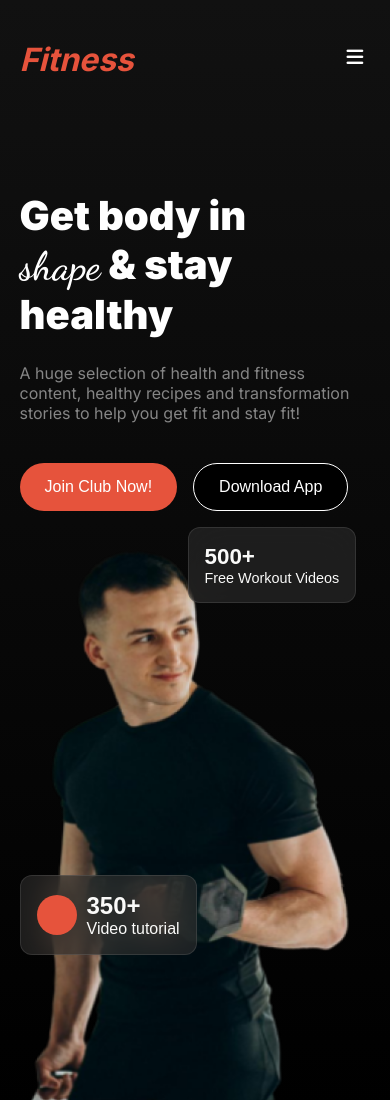
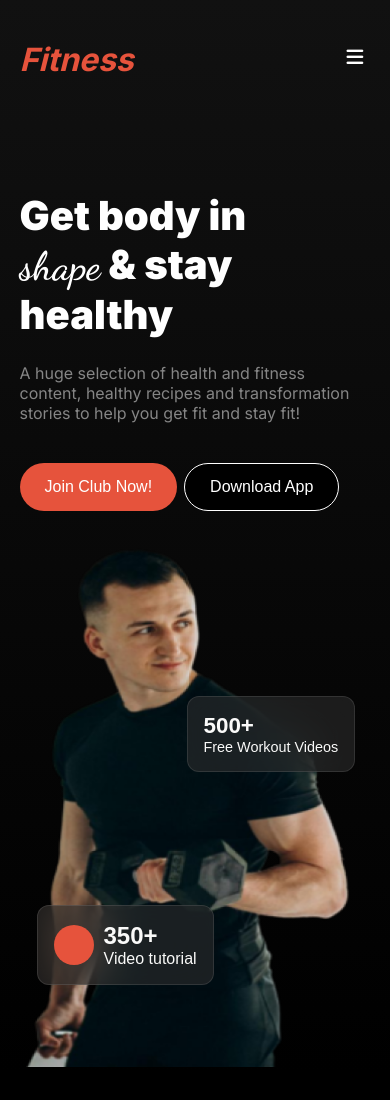
Before and after one commit to nafisa180205/fitness-website-responsive, a plain HTML site: page index.html in a window 390 px wide. Shown: the top 1100 px of the page. Drawn offline with Linux system fonts and the light colour scheme.

Commit message:
Finished

```diff
--- a/style/style.css
+++ b/style/style.css
@@ -180,11 +180,11 @@ header{
 }
 
 
-.right-box{
+.banner-container .right-box{
     width: 50%;
     position: relative;
     width: 349px;
-    height: 580px;
+    /* height: 580px; */
 }
 
 
@@ -892,6 +892,15 @@ footer{
     }
     .banner-container .right-box{
         width: 100%;
+
+    }
+    .banner-container .right-box img{
+        height: 540px;
+    }
+
+
+    .banner-container .left-box .btn{
+        gap:7px;
     }
     .banner-container .left-box h1{
         font-size: 2.5rem;
@@ -899,8 +908,8 @@ footer{
 
     .button-top{
 
-        left: 168px;
-        top: 0px;
+        left: 167px;
+        top: 169px;
         padding: 1rem ;
     }
 
@@ -912,8 +921,8 @@ footer{
         font-size: .9rem;
     }
     .button-bottom {
-        bottom: 152px;
-        left: 0px;
+        bottom: 86px;
+        left: 17px;
         padding: 1rem ;
     }
 
@@ -1025,10 +1034,9 @@ footer{
         height: 48px;
     }
 
-    form .row  select{
-        width: 170.5px;
+    form .row select {
+        width: 158.5px;
         height: 48px;
-
     }
 
     form .column select{
@@ -1159,3 +1167,7 @@ footer{
     }
 
 }
+
+@media screen and (max-width: 380px) {
+
+}
```
